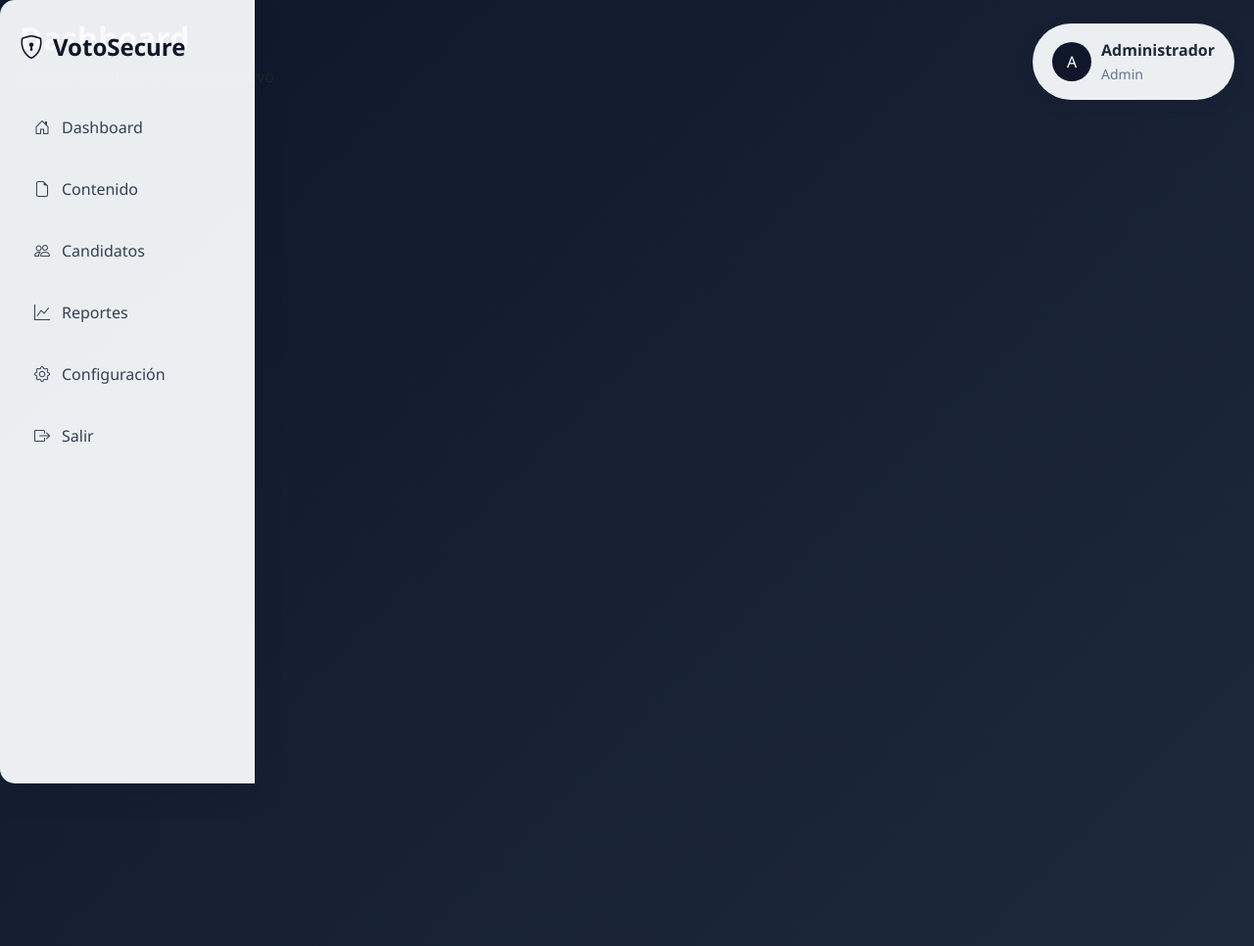
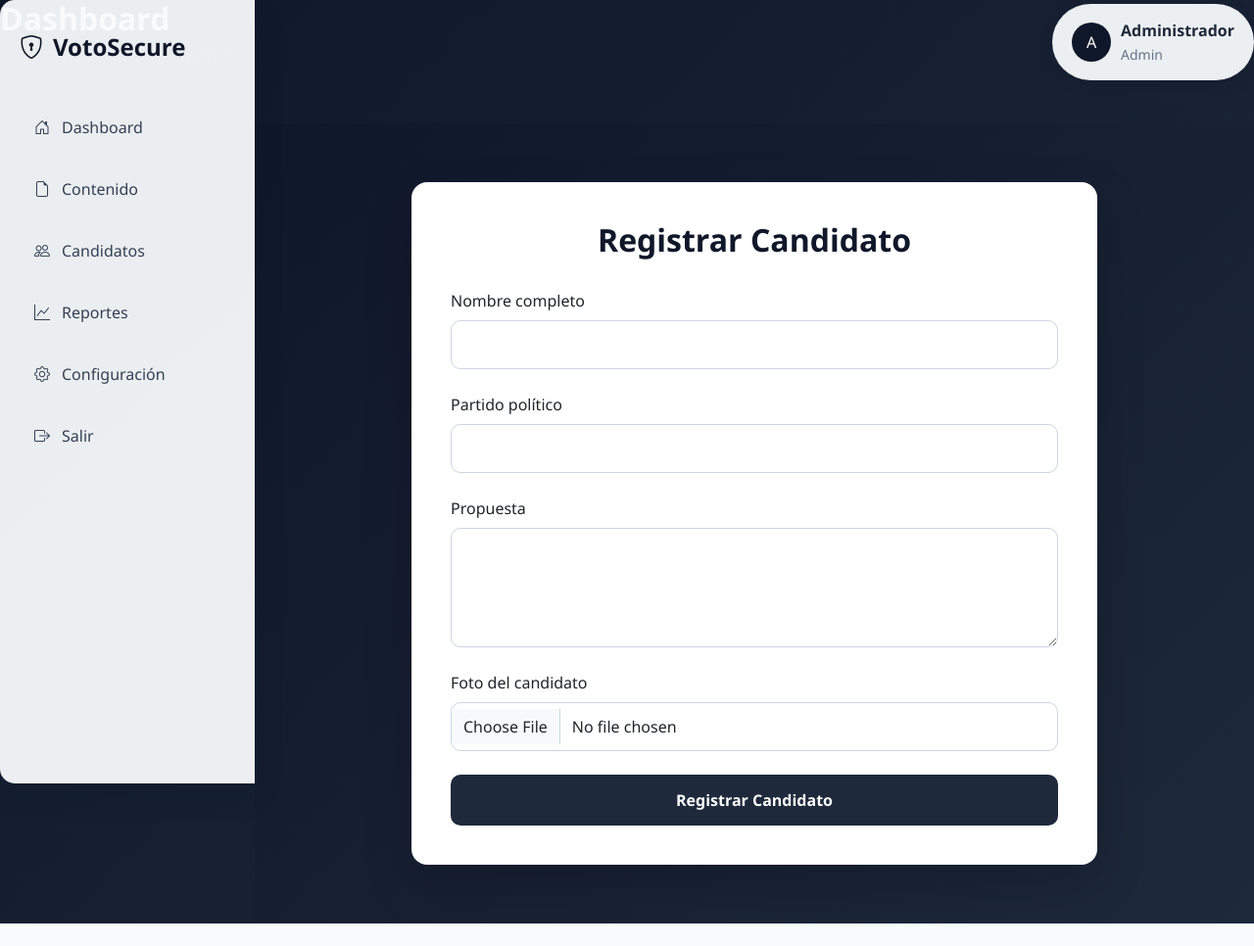
Before and after one commit to DanieelAgurum/VotoSecure, a PHP site: page /Vista/Admin/Candidatos.php in a window 1280 px wide. Shown: the whole page at 98% size. After the commit the page ends 943 px from the top, so only its background shows below. Run offline with PHP 8.4, Linux system fonts and the light colour scheme.

Commit message:
form Candidatos

```diff
--- a/Vista/Admin/Candidatos.php
+++ b/Vista/Admin/Candidatos.php
@@ -14,17 +14,48 @@
     <title>Registrar Candidatos - VotoSeguro</title>
     <link href="https://cdn.jsdelivr.net/npm/bootstrap@5.3.0/dist/css/bootstrap.min.css" rel="stylesheet">
     <link rel="stylesheet" href="https://cdn.jsdelivr.net/npm/bootstrap-icons@1.11.0/font/bootstrap-icons.css">
-    <script src="https://cdn.jsdelivr.net/npm/chart.js"></script>
-    <link rel="stylesheet" href="../../css/admin.css">
-    <link rel="stylesheet" href="../../css/candidatos.css">
+    <link rel="stylesheet" href="../../css/Style.css">
 </head>
 <body>
     <?php include __DIR__ . '/../../components/Admin/Navbar.php'; ?>
 
-    <div class="container-fluid min-vh-100 d-flex flex-column align-items-center justify-content-center py-5">
+   <div class="content-area">
 
-        <!-- Título general arriba -->
+    <div class="form-wrapper">
 
+        <h2 class="form-title">Registrar Candidato</h2>
+
+        <form action="../../Controller/Admin/RegistrarCandidato.php" method="POST" enctype="multipart/form-data">
+
+            <div class="mb-4">
+                <label class="form-label">Nombre completo</label>
+                <input type="text" name="nombre" class="form-control custom-input" required>
+            </div>
+
+            <div class="mb-4">
+                <label class="form-label">Partido político</label>
+                <input type="text" name="partido" class="form-control custom-input" required>
+            </div>
+
+            <div class="mb-4">
+                <label class="form-label">Propuesta</label>
+                <textarea name="propuesta" rows="4" class="form-control custom-input" required></textarea>
+            </div>
+
+            <div class="mb-4">
+                <label class="form-label">Foto del candidato</label>
+                <input type="file" name="foto" class="form-control custom-input" accept="image/*" required>
+            </div>
+
+            <button type="submit" class="btn-submit">
+                Registrar Candidato
+            </button>
+
+        </form>
+
+    </div>
+
+</div>
 
 <script src="https://cdn.jsdelivr.net/npm/bootstrap@5.3.0/dist/js/bootstrap.bundle.min.js"></script>
 </body>
--- a/Vista/admin/index.php
+++ b/Vista/admin/index.php
@@ -20,12 +20,12 @@
 </head>
 
 <body>
-
+<?php include __DIR__ . '/../../components/Admin/Navbar.php'; ?>
 <div class="container-fluid">
     <div class="row">
 
 
-        <?php include __DIR__ . '/../../components/Admin/Navbar.php'; ?>
+
 
         <div class="col-md-10 col-lg-10 main-content">
 
--- a/components/Admin/Navbar.php
+++ b/components/Admin/Navbar.php
@@ -9,7 +9,6 @@ define('BASE_URL', '/VotoSecure');
 
 <div class="layout">
 
-    <!-- ===== SIDEBAR ===== -->
     <aside class="sidebar">
         <div class="logo">
             <i class="bi bi-shield-lock"></i>
@@ -44,18 +43,17 @@ define('BASE_URL', '/VotoSecure');
         </nav>
     </aside>
 
-    <!-- ===== CONTENEDOR PRINCIPAL ===== -->
     <main class="content">
 
-        <!-- ===== HEADER / TOPBAR ===== -->
-        <div class="header" style="display: flex; justify-content: space-between; align-items: center; padding: 20px; background: var(--header-bg);">
+        <div class=" header dashboard-header">
 
-            <div>
+            <div class="dashboard-title">
+
                 <h1>Dashboard</h1>
                 <p>Bienvenido al panel administrativo</p>
+
             </div>
 
-            <!-- ===== USER PROFILE ===== -->
             <div class="user-profile" style="display: flex; align-items: center; gap: 10px;">
                 <div style="width: 40px; height: 40px; background: var(--primary); border-radius: 50%; display: flex; align-items: center; justify-content: center; color: white;">
                     <?= strtoupper(substr($_SESSION['admin_nombre'] ?? 'A',0,1)) ?>
--- a/css/Style.Css
+++ b/css/Style.Css
@@ -1,165 +1,62 @@
-/* estilos.php - Stylesheet for VotoSeguro Admin Candidate Registration (adapted palette) */
+/* ===== CONTENEDOR GENERAL ===== */
 
-:root {
-    --primary-color: #0F172A;      /* Azul oscuro */
-    --secondary-color: #1E293B;    /* Azul medio */
-    --accent-color: #22D3EE;       /* Azul claro / acento */
-    --success-color: #22C55E;      /* Verde */
-    --danger-color: #EF4444;       /* Rojo */
-    --warning-color: #F59E0B;      /* Amarillo */
-    --light-color: #F1F5F9;        /* Fondo claro */
-    --dark-color: #334155;         /* Texto oscuro */
-    --border-radius: 0.375rem;
-    --box-shadow: 0 0.5rem 1rem rgba(15, 23, 42, 0.15);
+.content-area {
+    margin-left: 260px;
+    min-height: 100vh;
+    padding: 60px 20px;
+    background: linear-gradient(135deg, #0f172a, #1e293b);
+    display: flex;
+    justify-content: center;
+    align-items: flex-start;
 }
 
-* {
-    margin: 0;
-    padding: 0;
-    box-sizing: border-box;
+/* ===== CAJA DEL FORM ===== */
+
+.form-wrapper {
+    width: 100%;
+    max-width: 700px;
+    background: #ffffff;
+    padding: 40px;
+    border-radius: 16px;
+    box-shadow: 0 20px 50px rgba(0,0,0,0.2);
 }
 
-body {
-    font-family: -apple-system, BlinkMacSystemFont, 'Segoe UI', Roboto, 'Helvetica Neue', Arial, sans-serif;
-    background: linear-gradient(135deg, var(--primary-color) 0%, var(--secondary-color) 100%);
-    min-height: 100vh;
+/* ===== TITULO ===== */
+
+.form-title {
+    font-weight: 700;
+    margin-bottom: 30px;
+    text-align: center;
+    color: #0f172a;
 }
 
-.container-fluid {
-    background: linear-gradient(135deg, var(--primary-color) 0%, var(--secondary-color) 100%);
+/* ===== INPUTS ===== */
+
+.custom-input {
+    border-radius: 10px;
+    padding: 12px;
+    border: 1px solid #cbd5e1;
 }
 
-.card {
-    border-radius: calc(var(--border-radius) * 2);
-    box-shadow: var(--box-shadow);
-    transition: transform 0.3s ease, box-shadow 0.3s ease;
+.custom-input:focus {
+    border-color: #1E293B;
+    box-shadow: 0 0 0 3px rgba(37,99,235,0.2);
 }
 
-.card:hover {
-    transform: translateY(-5px);
-    box-shadow: 0 1rem 3rem rgba(15, 23, 42, 0.2);
+/* ===== BOTÓN ===== */
+
+.btn-submit {
+    width: 100%;
+    padding: 14px;
+    background: #1E293B;
+    border: none;
+    border-radius: 10px;
+    font-weight: 600;
+    color: white;
+    transition: 0.3s ease;
 }
 
-.card-header {
-    border-radius: calc(var(--border-radius) * 2) calc(var(--border-radius) * 2) 0 0;
-    padding: 1.5rem;
-    background: linear-gradient(135deg, var(--primary-color) 0%, var(--accent-color) 100%);
+.btn-submit:hover {
+    background: #1E293B;
+    transform: translateY(-2px);
 }
-
-.card-header h2 {
-    font-weight: 600;
-    font-size: 1.8rem;
-    color: var(--text-light);
-}
-
-.form-label {
-    font-weight: 500;
-    color: var(--dark-color);
-    margin-bottom: 0.5rem;
-}
-
-.form-control,
-.form-select {
-    border: 2px solid var(--bg-soft);
-    border-radius: var(--border-radius);
-    padding: 0.75rem 1rem;
-    transition: border-color 0.3s ease, box-shadow 0.3s ease;
-}
-
-.form-control:focus,
-.form-select:focus {
-    border-color: var(--accent-color);
-    box-shadow: 0 0 0 0.2rem rgba(34, 211, 238, 0.25);
-    outline: none;
-}
-
-.form-control-lg,
-.form-select-lg {
-    font-size: 1rem;
-    padding: 0.875rem 1rem;
-}
-
-textarea.form-control {
-    resize: vertical;
-    font-family: inherit;
-    min-height: 120px;
-}
-
-.btn {
-    border-radius: var(--border-radius);
-    font-weight: 500;
-    transition: all 0.3s ease;
-}
-
-.btn-lg {
-    padding: 0.75rem 1.5rem;
-    font-size: 1.1rem;
-}
-
-.btn-primary {
-    background-color: var(--primary-color);
-    border-color: var(--primary-color);
-    color: var(--text-light);
-}
-
-.btn-primary:hover {
-    background-color: var(--accent-color);
-    border-color: var(--accent-color);
-}
-
-.btn-secondary {
-    background-color: var(--secondary-color);
-    border-color: var(--secondary-color);
-    color: var(--text-light);
-}
-
-.btn-secondary:hover {
-    background-color: var(--primary-color);
-    border-color: var(--primary-color);
-}
-
-.text-muted {
-    font-size: 0.875rem;
-    color: var(--dark-color);
-}
-
-.mb-3 {
-    margin-bottom: 1.5rem;
-}
-
-.d-grid {
-    display: grid;
-}
-
-@media (max-width: 768px) {
-    .card-body {
-        padding: 1.5rem !important;
-    }
-
-    .card-header h2 {
-        font-size: 1.5rem;
-    }
-
-    .d-md-flex {
-        flex-direction: column;
-    }
-
-    .btn-lg {
-        width: 100%;
-        margin-bottom: 0.5rem;
-    }
-}
-
-@media (min-width: 768px) {
-    .d-md-flex {
-        display: flex;
-    }
-
-    .justify-content-md-end {
-        justify-content: flex-end;
-    }
-
-    .d-md-flex .btn {
-        margin-left: 0.5rem;
-    }
-}
--- a/css/admin.css
+++ b/css/admin.css
@@ -184,4 +184,14 @@ body {
     .user-profile {
         font-size: 12px;
     }
+    .dashboard-title {
+    margin-top: 40px;
+    padding-left: 10px;
 }
+
+
+
+
+
+
+}
```
